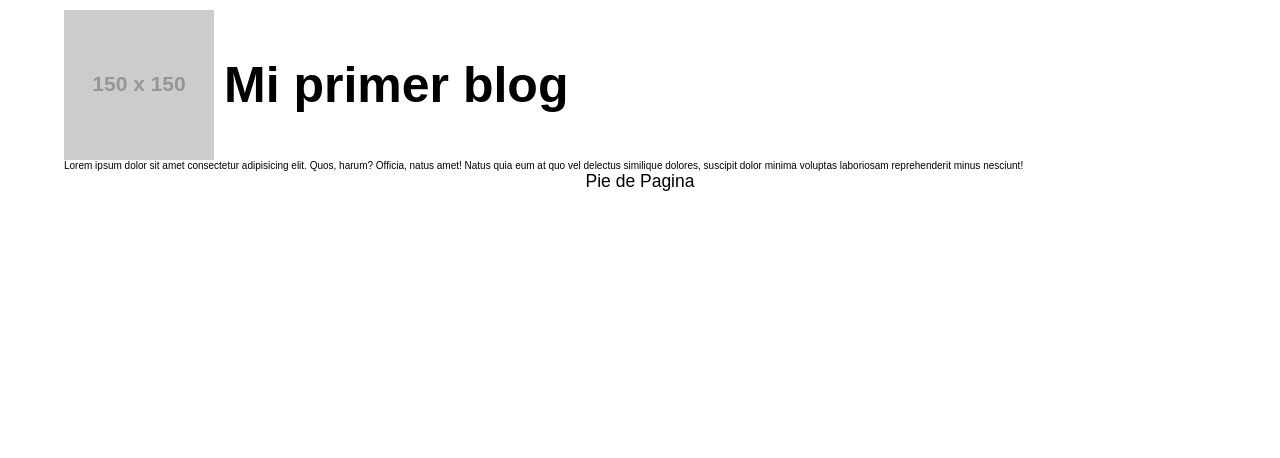
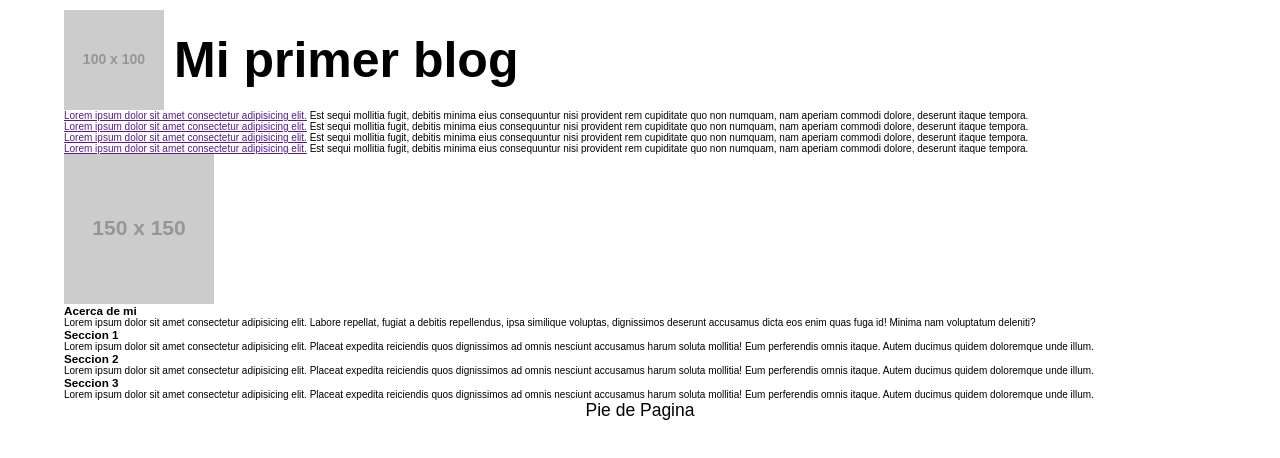
Before and after one commit to ing-jrivero/PW_Mi-Blog, a plain HTML site: page index.html in a window 1280 px wide. Drawn offline with Linux system fonts and the light colour scheme; placeholder pictures from the web are drawn by us.

Commit message:
HTML base

```diff
--- a/index.html
+++ b/index.html
@@ -7,12 +7,49 @@
         <body>
             <header>
 
-                    <img src="https://via.placeholder.com/150C/O https://placeholder.com/">
+                    <img src="https://via.placeholder.com/100C/O https://placeholder.com/">
                     <h1>Mi primer blog</h1>
 
             </header>
-            <p>Lorem ipsum dolor sit amet consectetur adipisicing elit. Quos, harum? Officia, natus amet! Natus quia eum at quo vel delectus similique dolores, suscipit dolor minima voluptas laboriosam reprehenderit minus nesciunt!</p>
+            <main>
+                <div id="parte1">
+                    <P><a href="">Lorem ipsum dolor sit amet consectetur adipisicing elit.</a> Est sequi mollitia fugit, debitis minima eius consequuntur nisi provident rem cupiditate quo non numquam, nam aperiam commodi dolore, deserunt itaque tempora.</P>
+                    <P><a href="">Lorem ipsum dolor sit amet consectetur adipisicing elit.</a> Est sequi mollitia fugit, debitis minima eius consequuntur nisi provident rem cupiditate quo non numquam, nam aperiam commodi dolore, deserunt itaque tempora.</P>
+                    <P><a href="">Lorem ipsum dolor sit amet consectetur adipisicing elit.</a> Est sequi mollitia fugit, debitis minima eius consequuntur nisi provident rem cupiditate quo non numquam, nam aperiam commodi dolore, deserunt itaque tempora.</P>
+                    <P><a href="">Lorem ipsum dolor sit amet consectetur adipisicing elit.</a> Est sequi mollitia fugit, debitis minima eius consequuntur nisi provident rem cupiditate quo non numquam, nam aperiam commodi dolore, deserunt itaque tempora.</P>
 
+                </div>
+                <div id="parte2">
+                    <img src="https://via.placeholder.com/150C/O https://placeholder.com/">
+                    <h3>Acerca de mi</h3>
+                    <p>Lorem ipsum dolor sit amet consectetur adipisicing elit. Labore repellat, fugiat a debitis repellendus, ipsa similique voluptas, dignissimos deserunt accusamus dicta eos enim quas fuga id! Minima nam voluptatum deleniti?</p>
+                </div>
+
+
+            </main>
+
+            <section class="info">
+                <section>
+                    <header>
+                        <h3 class="info_header">Seccion 1</h3>
+                    </header>
+                    <p>Lorem ipsum dolor sit amet consectetur adipisicing elit. Placeat expedita reiciendis quos dignissimos ad omnis nesciunt accusamus harum soluta mollitia! Eum perferendis omnis itaque. Autem ducimus quidem doloremque unde illum.</p>
+                 </section>
+
+                 <section>
+                    <header>
+                        <h3 class="info_header">Seccion 2</h3>
+                    </header>
+                    <p>Lorem ipsum dolor sit amet consectetur adipisicing elit. Placeat expedita reiciendis quos dignissimos ad omnis nesciunt accusamus harum soluta mollitia! Eum perferendis omnis itaque. Autem ducimus quidem doloremque unde illum.</p>
+                 </section>
+                 <section>
+                    <header>
+                        <h3 class="info_header">Seccion 3</h3>
+                    </header>
+                    <p>Lorem ipsum dolor sit amet consectetur adipisicing elit. Placeat expedita reiciendis quos dignissimos ad omnis nesciunt accusamus harum soluta mollitia! Eum perferendis omnis itaque. Autem ducimus quidem doloremque unde illum.</p>
+                 </section>
+
+            </section>
 
 
             <footer>
```
